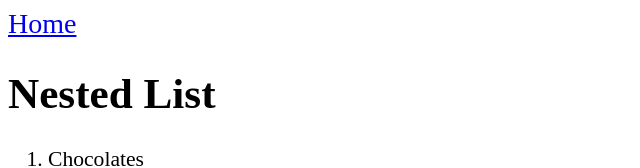
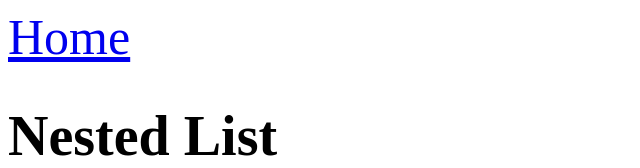
Before and after one commit to Muhammadali1234390/List-3, a plain HTML site: page index.html in a window 1280 px wide. Shown: the top 168 px of the page, without its empty margins (0-640 px from the left). Drawn offline with Linux system fonts and the light colour scheme.

Commit message:
Update index.html

```diff
--- a/index.html
+++ b/index.html
@@ -4,10 +4,10 @@
     <style>
 body{
 
-    font-size: 1.35em;
+    font-size: 28px;
 }
 a {
-    font-size:28px;
+    font-size:50px;
 }
     </style>
 </head>
```
